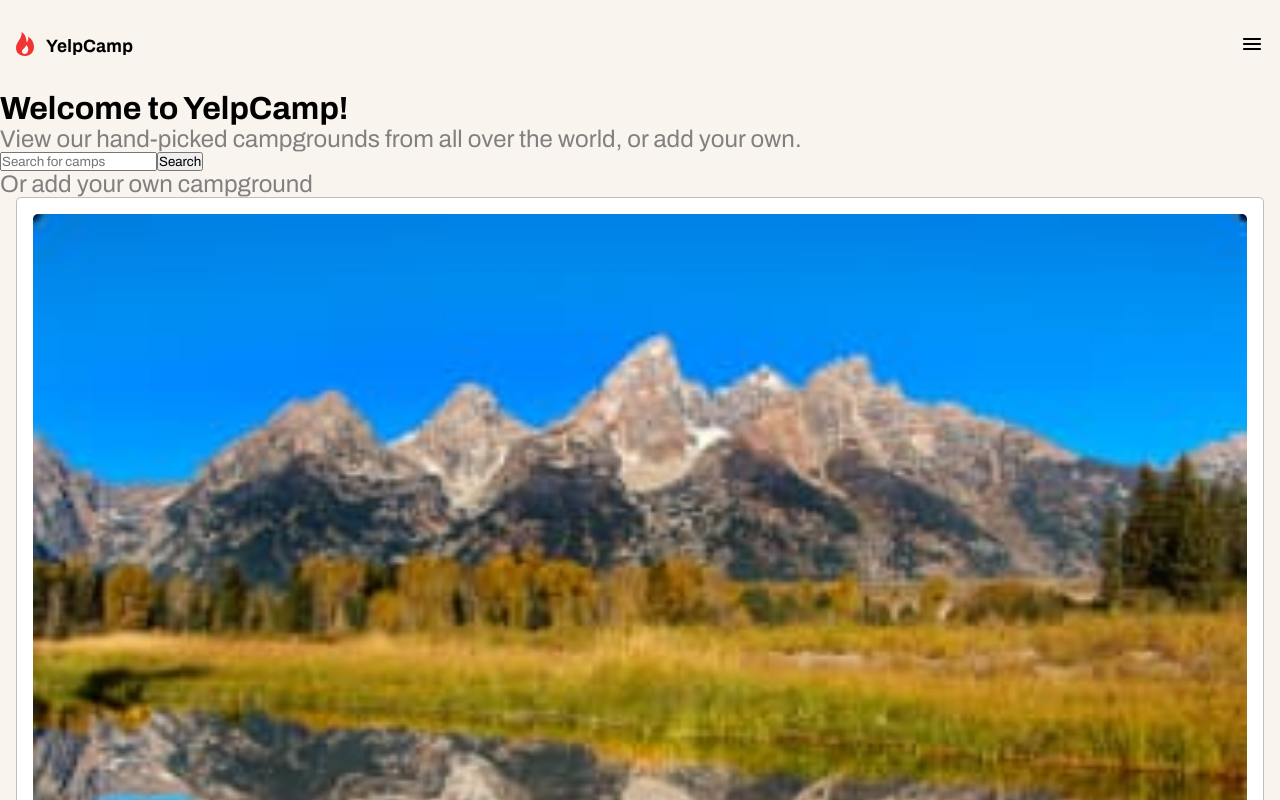
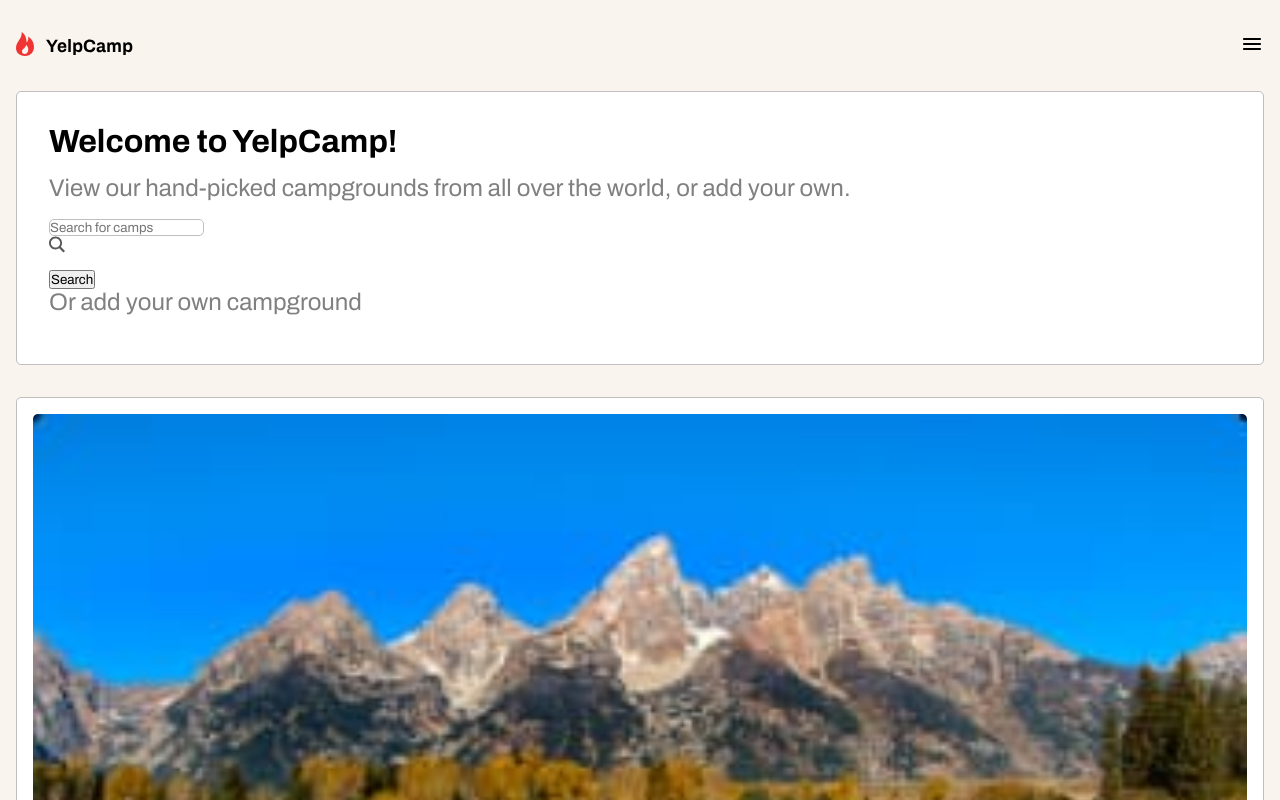
Before and after one commit to TevinDeale/yelp-camp, a React (Vite) app: page /search-campsites in a window 1280 px wide. Shown: the top 800 px of the page. Built offline with nearby package versions, Linux system fonts and the light colour scheme.

Commit message:
added search icon

```diff
--- a/src/components/Search/Search.css
+++ b/src/components/Search/Search.css
@@ -62,3 +62,27 @@
         width: 98%;
     }
 }
+
+.search-main-container {
+    margin-left: 1rem;
+    margin-right: 1rem;
+    margin-bottom: 2rem;
+    padding: 2rem;
+    background-color: white;
+    border: 1px solid rgb(190, 190, 190);
+    border-radius: 5px;
+}
+
+.search-main-container h1 {
+    padding-bottom: 1rem;
+}
+
+.search-main-container h4 {
+    line-height: 1.7rem;
+    padding-bottom: 1rem;
+}
+
+.search-main-container input {
+    border: 1px solid rgb(190, 190, 190);
+    border-radius: 5px;
+}
--- a/src/components/Search/Search.jsx
+++ b/src/components/Search/Search.jsx
@@ -1,12 +1,15 @@
 import "./Search.css";
 import onay from '../../Assets/Camp Images/Compressed Images/Onay Beach.jpg';
 import Navbar from "../Static/Navbar";
+import searchIcon from '../../Assets/Search Icon.svg'
 
 const campsites = {
     image: onay,
     Name: "Onay Beach",
     Description: "This is one of the best beach camping sites, beautiful and pristine."
 }
+
+
 
 const Card = () => {
     return (
@@ -33,6 +36,8 @@ const Search = () => {
             <h4>View our hand-picked campgrounds from all over the world, or add your own.</h4>
             <form>
                 <input type="text" placeholder="Search for camps"></input>
+                <img id='search-icon' src={searchIcon} />
+                <br />
                 <button>Search</button>
                 <h4>Or add your own campground</h4>
             </form>
```
